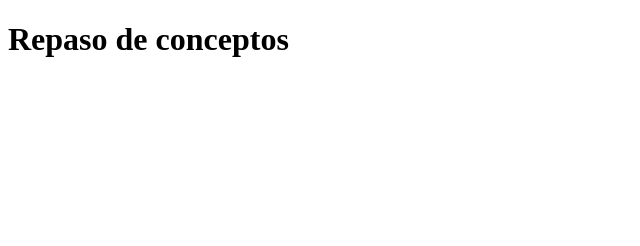
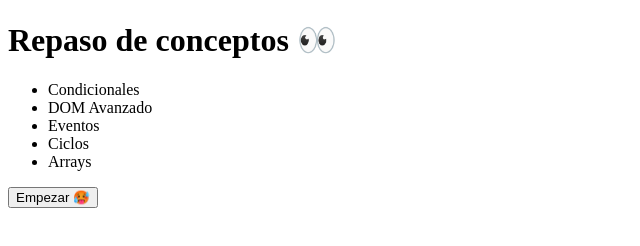
Before and after one commit to davidaza69/profundizacion_web_2821740, a plain HTML site: page 1-repaso-conceptos-js/index.html in a window 1280 px wide. Shown: the whole page, without its empty margins (0-640 px from the left). Drawn offline with Linux system fonts and the light colour scheme.

Commit message:
lista de temas agregada

```diff
--- a/1-repaso-conceptos-js/index.html
+++ b/1-repaso-conceptos-js/index.html
@@ -6,7 +6,15 @@
     <title>Document</title>
 </head>
 <body>
-    <h1>Repaso de conceptos</h1>
+    <h1> Repaso de conceptos 👀</h1>
+    <ul>
+        <li>Condicionales</li>
+        <li>DOM Avanzado</li>
+        <li>Eventos</li>
+        <li>Ciclos</li>
+        <li>Arrays</li>
+    </ul>
+    <button>Empezar 🥵</button>
 
 
     <script src="./js/app.js"></script>
```
